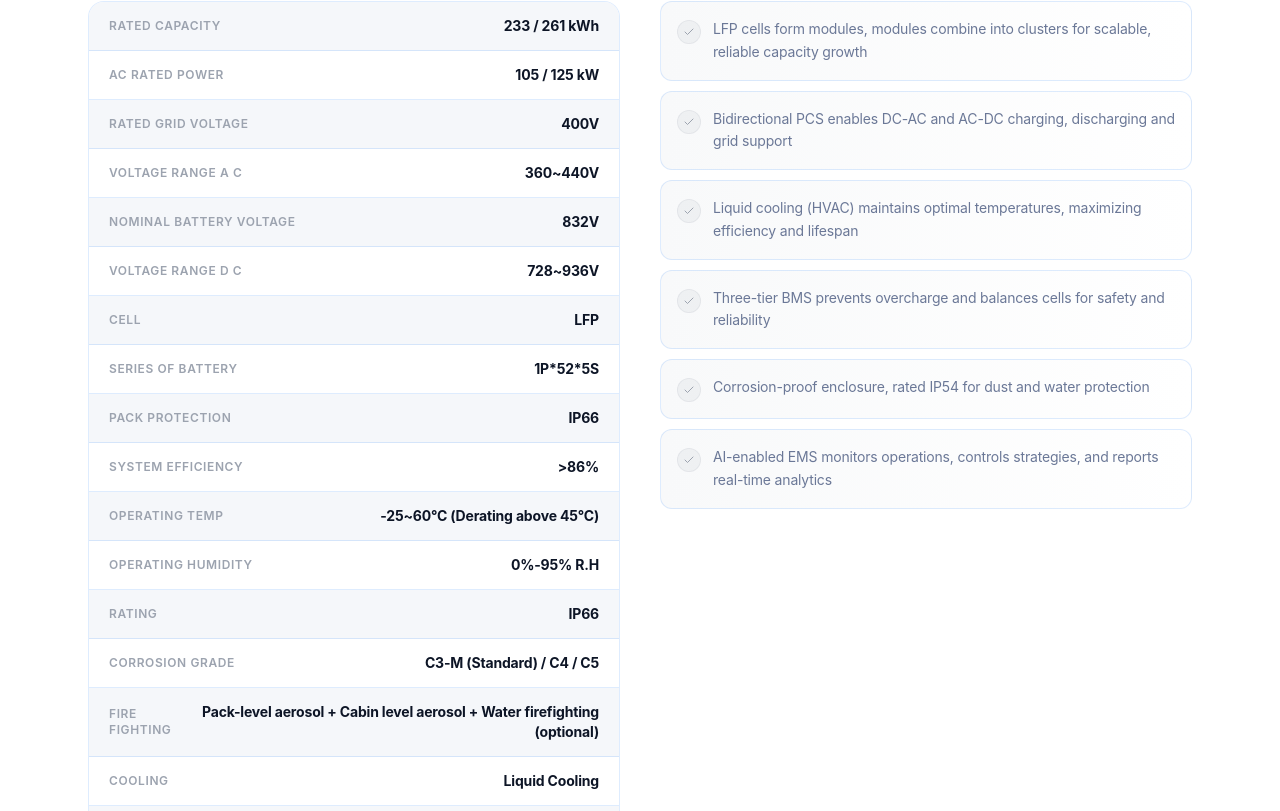
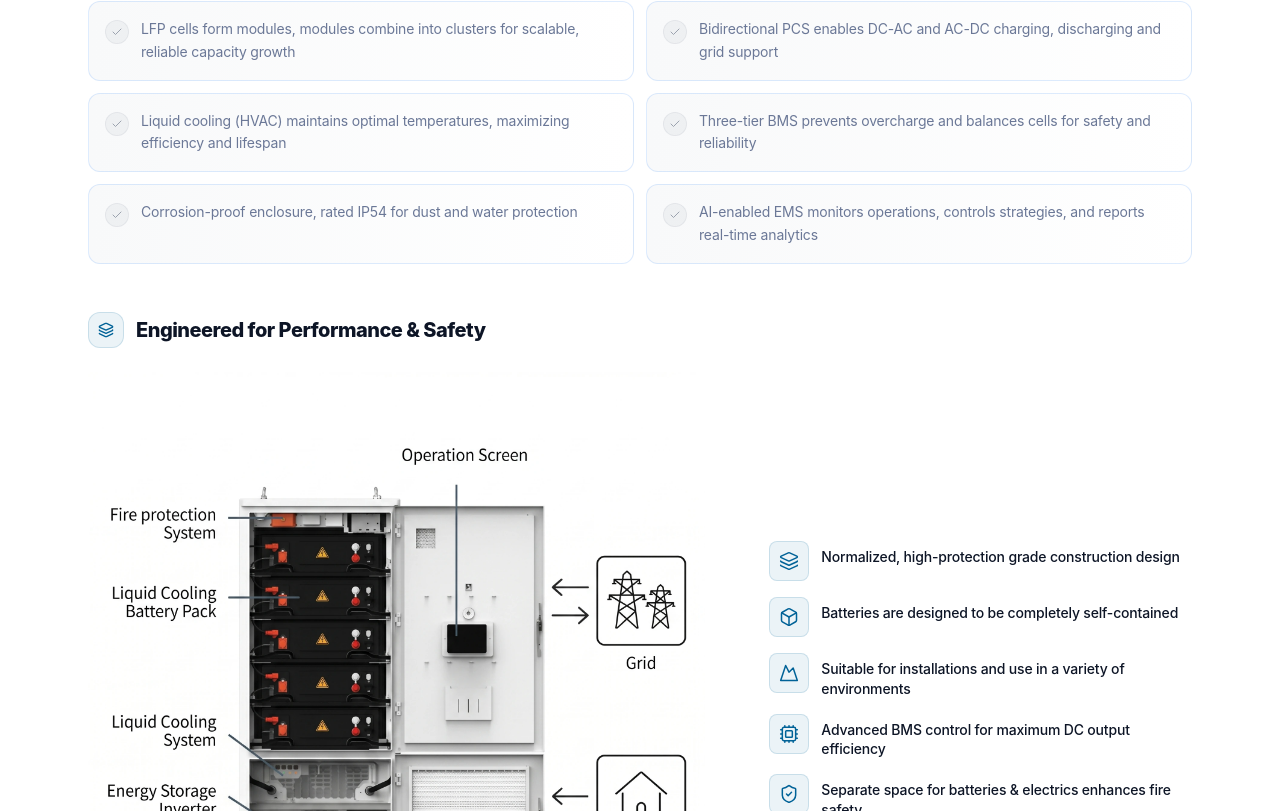
Before and after one commit to ResarchandDornate/marketing_web, a Next.js app: page /products/model-a in a window 1280 px wide. Shown: the part 729-1540 px from the top of the page. Built offline with nearby package versions, Linux system fonts and the light colour scheme.

Commit message:
Refactor code structure for improved readability and maintainability

```diff
--- a/src/app/contact/page.jsx
+++ b/src/app/contact/page.jsx
@@ -1,3 +1,4 @@
+import { Suspense } from 'react';
 import ContactClient from './ContactClient';
 
 export const metadata = {
@@ -7,5 +8,9 @@ export const metadata = {
 };
 
 export default function ContactPage() {
-  return <ContactClient />;
+  return (
+    <Suspense fallback={<div className="min-h-screen" />}>
+      <ContactClient />
+    </Suspense>
+  );
 }
--- a/src/app/products/[id]/ProductDetailClient.jsx
+++ b/src/app/products/[id]/ProductDetailClient.jsx
@@ -3,7 +3,7 @@ import { useState, useEffect, useRef, useCallback } from 'react';
 import { createPortal } from 'react-dom';
 import Link from 'next/link';
 import { useParams } from 'next/navigation';
-import { Check, ChevronRight, ArrowRight, Shield, Zap, Battery, Download, Factory, Server, Building2, Sun, Plug, HeartPulse, Camera, Tent, HardHat, Briefcase, Truck, Radio, BarChart3, BatteryCharging, Warehouse, Hospital, Lightbulb, Wind, X } from 'lucide-react';
+import { Check, ChevronRight, ArrowRight, Shield, Zap, Battery, Download, Factory, Server, Building2, Sun, Plug, HeartPulse, Camera, Tent, HardHat, Briefcase, Truck, Radio, BarChart3, BatteryCharging, Warehouse, Hospital, Lightbulb, Wind, X, Layers, Box, Mountain, Cpu, ShieldCheck } from 'lucide-react';
 import { getProductById, products } from '../../../data/products';
 import Reveal, { RevealItem } from '../../../components/Reveal';
 
@@ -315,7 +315,7 @@ function DatasheetModal({ product, onClose }) {
                 onClick={onClose}
                 className="inline-flex items-center gap-2 bg-white text-[rgb(58,88,129)] text-sm font-bold px-5 py-2.5 rounded-full hover:bg-gray-100 transition-colors whitespace-nowrap shadow-sm shrink-0"
               >
-                Contact Us for More Details <ArrowRight className="w-4 h-4" />
+                Contact Us for Datasheets <ArrowRight className="w-4 h-4" />
               </Link>
             </div>
           </div>
@@ -467,9 +467,12 @@ export default function ProductDetailClient() {
                   Request Consultation <ArrowRight className="w-4 h-4" />
                 </Link>
                 {product.datasheet ? (
-                  <a href={product.datasheet} target="_blank" rel="noopener noreferrer" className="btn-pill btn-unity-outline text-sm flex items-center gap-1">
+                  <Link
+                    href={`/contact?datasheet=${encodeURIComponent(product.datasheet)}&product=${encodeURIComponent(product.name)}`}
+                    className="btn-pill btn-unity-outline text-sm flex items-center gap-1"
+                  >
                     <Download className="w-4 h-4" /> Download Datasheet
-                  </a>
+                  </Link>
                 ) : (
                   <button className="btn-pill btn-unity-outline text-sm flex items-center gap-1 cursor-not-allowed opacity-50">
                     <Download className="w-4 h-4" /> Datasheet Unavailable
@@ -481,46 +484,17 @@ export default function ProductDetailClient() {
         </div>
       </section>
 
-      {/* Specs & Features */}
+      {/* Features */}
       <section className="py-12 sm:py-16 bg-white border-y border-border">
         <div className="max-w-6xl mx-auto px-6">
-          <div className="grid grid-cols-1 lg:grid-cols-2 gap-10">
-
-            {/* Specs */}
-            <Reveal animation="fade-right">
-              <div className="flex items-center gap-3 mb-5">
-                <div className="w-9 h-9 rounded-xl bg-accent/8 border border-accent/15 flex items-center justify-center">
-                  <Zap className="w-4 h-4 text-accent" />
-                </div>
-                <h2 className="text-xl font-extrabold text-text-primary tracking-tight">Technical Specifications</h2>
-              </div>
-              <div className="bg-white rounded-2xl overflow-hidden border border-border">
-                {Object.entries(product.specs).map(([key, value], i) => {
-                  const label = key.replace(/([A-Z])/g, ' $1').replace(/^./, (s) => s.toUpperCase());
-                  return (
-                    <div
-                      key={key}
-                      className={`flex items-center justify-between py-3.5 px-5 hover:bg-accent/5 transition-colors ${
-                        i % 2 === 0 ? 'bg-[#f5f7fa]' : 'bg-white'
-                      } ${i < Object.entries(product.specs).length - 1 ? 'border-b border-border' : ''}`}
-                    >
-                      <span className="text-xs font-semibold text-text-tertiary uppercase tracking-wider">{label}</span>
-                      <span className="text-sm text-text-primary font-bold text-right">{value}</span>
-                    </div>
-                  );
-                })}
-              </div>
-            </Reveal>
-
-            {/* Features */}
-            <Reveal animation="fade-left" delay={150}>
+          <Reveal animation="fade-up">
             <div className="flex items-center gap-3 mb-5">
               <div className="w-9 h-9 rounded-xl bg-brand-green/8 border border-brand-green/15 flex items-center justify-center">
                 <Shield className="w-4 h-4 text-brand-green" />
               </div>
               <h2 className="text-xl font-extrabold text-text-primary tracking-tight">Key Features</h2>
             </div>
-              <div className="space-y-2.5">
+            <div className="grid grid-cols-1 md:grid-cols-2 gap-3">
               {product.features.map((feature) => (
                 <div
                   key={feature}
@@ -534,7 +508,49 @@ export default function ProductDetailClient() {
               ))}
             </div>
           </Reveal>
+
+          {/* Design Highlights — only shown on Model A detail page */}
+          {product.id === 'model-a' && (
+            <Reveal animation="fade-up" className="mt-12">
+              <div className="flex items-center gap-3 mb-6">
+                <div className="w-9 h-9 rounded-xl bg-accent/8 border border-accent/15 flex items-center justify-center">
+                  <Layers className="w-4 h-4 text-accent" />
                 </div>
+                <h2 className="text-xl font-extrabold text-text-primary tracking-tight">Engineered for Performance &amp; Safety</h2>
+              </div>
+              <div className="grid grid-cols-1 lg:grid-cols-12 gap-12 lg:gap-16 items-center">
+                {/* Left — image */}
+                <div className="lg:col-span-7">
+                  <img
+                    src="/products/unity-model-a-engineered.webp"
+                    alt="UNITY Model A engineering highlights"
+                    className="w-full h-auto object-contain"
+                  />
+                </div>
+                {/* Right — feature list */}
+                <div className="lg:col-span-5">
+                  <div className="grid grid-cols-1 gap-4">
+                    {[
+                      { icon: Layers, text: 'Normalized, high-protection grade construction design' },
+                      { icon: Box, text: 'Batteries are designed to be completely self-contained' },
+                      { icon: Mountain, text: 'Suitable for installations and use in a variety of environments' },
+                      { icon: Cpu, text: 'Advanced BMS control for maximum DC output efficiency' },
+                      { icon: ShieldCheck, text: 'Separate space for batteries & electrics enhances fire safety' },
+                    ].map((item) => (
+                      <div key={item.text} className="flex items-start gap-3">
+                        <div className="w-10 h-10 rounded-lg bg-accent/8 border border-accent/15 flex items-center justify-center shrink-0">
+                          <item.icon className="w-5 h-5 text-accent" strokeWidth={1.8} />
+                        </div>
+                        <p className="text-sm text-text-primary leading-snug font-medium pt-1.5">
+                          {item.text}
+                        </p>
+                      </div>
+                    ))}
+                  </div>
+                </div>
+              </div>
+            </Reveal>
+          )}
 
           {/* Model A4 / A6 Variant Cards — only shown on Model A detail page */}
           {product.id === 'model-a' && (
@@ -579,6 +595,49 @@ export default function ProductDetailClient() {
                     </div>
                   </button>
                 ))}
+              </div>
+            </Reveal>
+          )}
+
+          {/* Design Highlights — only shown on Model C detail page */}
+          {product.id === 'model-c' && (
+            <Reveal animation="fade-up" className="mt-12">
+              <div className="flex items-center gap-3 mb-6">
+                <div className="w-9 h-9 rounded-xl bg-accent/8 border border-accent/15 flex items-center justify-center">
+                  <Layers className="w-4 h-4 text-accent" />
+                </div>
+                <h2 className="text-xl font-extrabold text-text-primary tracking-tight">Engineered for Utility-Scale Deployment</h2>
+              </div>
+              <div className="grid grid-cols-1 lg:grid-cols-12 gap-12 lg:gap-16 items-center">
+                {/* Left — image */}
+                <div className="lg:col-span-7">
+                  <img
+                    src="/products/unity-model-c-engineered.webp"
+                    alt="UNITY Model C utility-scale containerized BESS"
+                    className="w-full h-auto object-contain"
+                  />
+                </div>
+                {/* Right — feature list */}
+                <div className="lg:col-span-5">
+                  <div className="grid grid-cols-1 gap-4">
+                    {[
+                      { icon: Layers, text: 'Intelligent Liquid Cooling System balances temp. & extends battery life' },
+                      { icon: Box, text: 'High expansion flexibility upto 6.25 MWh with Modular design' },
+                      { icon: Mountain, text: 'Suitable for installation and use in a variety of environments' },
+                      { icon: ShieldCheck, text: 'BMS, fire protection system, real-time monitoring system' },
+                      { icon: Cpu, text: 'Intelligent control, cloud monitoring & EMS integration for anti-backflow function and battery status management' },
+                    ].map((item) => (
+                      <div key={item.text} className="flex items-start gap-3">
+                        <div className="w-10 h-10 rounded-lg bg-accent/8 border border-accent/15 flex items-center justify-center shrink-0">
+                          <item.icon className="w-5 h-5 text-accent" strokeWidth={1.8} />
+                        </div>
+                        <p className="text-sm text-text-primary leading-snug font-medium pt-1.5">
+                          {item.text}
+                        </p>
+                      </div>
+                    ))}
+                  </div>
+                </div>
               </div>
             </Reveal>
           )}
```
Also changed, not shown: src/app/contact/ContactClient.jsx (+46 -7 lines), src/app/page.jsx (+30 -1 lines), public/products/unity-model-a-engineered.webp (added), public/products/unity-model-c-engineered.webp (added). Lines whose indentation alone changed are shown as unchanged.
